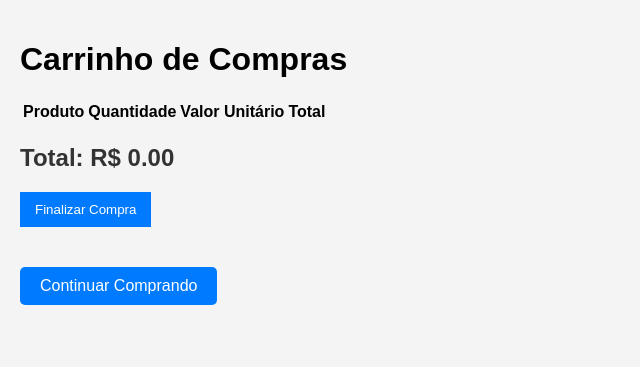
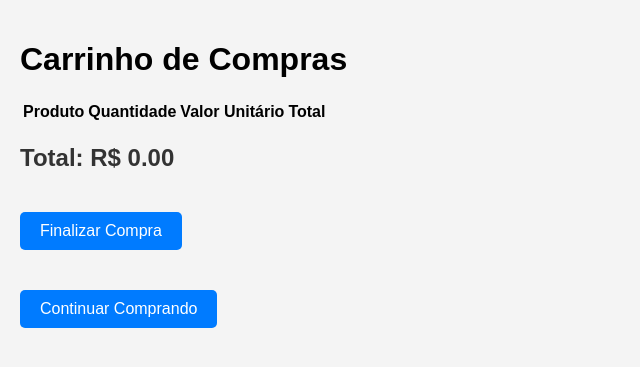
Before and after one commit to raphadroid27/gourmet-cafe, a Flask app: page /ver_carrinho in a window 1280 px wide. Shown: the top 367 px of the page, without its empty margins (0-640 px from the left). Run offline with Flask 3, Linux system fonts and the light colour scheme; lists and menus that the app fills with data are empty.

Commit message:
Update_8
Refatorado estilos de botão e aplicada classe unificada em carrinho

```diff
--- a/static/css/styles.css
+++ b/static/css/styles.css
@@ -56,16 +56,19 @@ button:hover {
     height: auto;
 }
 
-.btn-continuar-comprando {
+.btn {
     display: inline-block;
     margin-top: 20px;
     padding: 10px 20px;
     background-color: #007bff;
     color: white;
     text-decoration: none;
+    border: none;
     border-radius: 5px;
+    cursor: pointer;
+    font-size: 16px;
 }
 
-.btn-continuar-comprando:hover {
+.btn:hover {
     background-color: #0056b3;
 }
--- a/templates/carrinho.html
+++ b/templates/carrinho.html
@@ -31,7 +31,7 @@
                 <td>
                     <form action="/remover_item" method="post">
                         <input type="hidden" name="produto_id" value="{{ item.id }}">
-                        <button type="submit">Remover</button>
+                        <button type="submit" class="btn">Remover</button>
                     </form>
                 </td>
             </tr>
@@ -40,9 +40,9 @@
     </table>
     <h2>Total: R$ {{ '%.2f'|format(total) }}</h2>
     <form action="/finalizar_compra" method="post">
-        <button type="submit">Finalizar Compra</button>
+        <button type="submit" class="btn">Finalizar Compra</button>
     </form>
-    <a href="{{ url_for('catalogo') }}" class="btn-continuar-comprando">Continuar Comprando</a>
+    <a href="{{ url_for('catalogo') }}" class="btn">Continuar Comprando</a>
 
     <script>
         $(document).ready(function() {
```
Also changed, not shown: dbCoffee.db.
